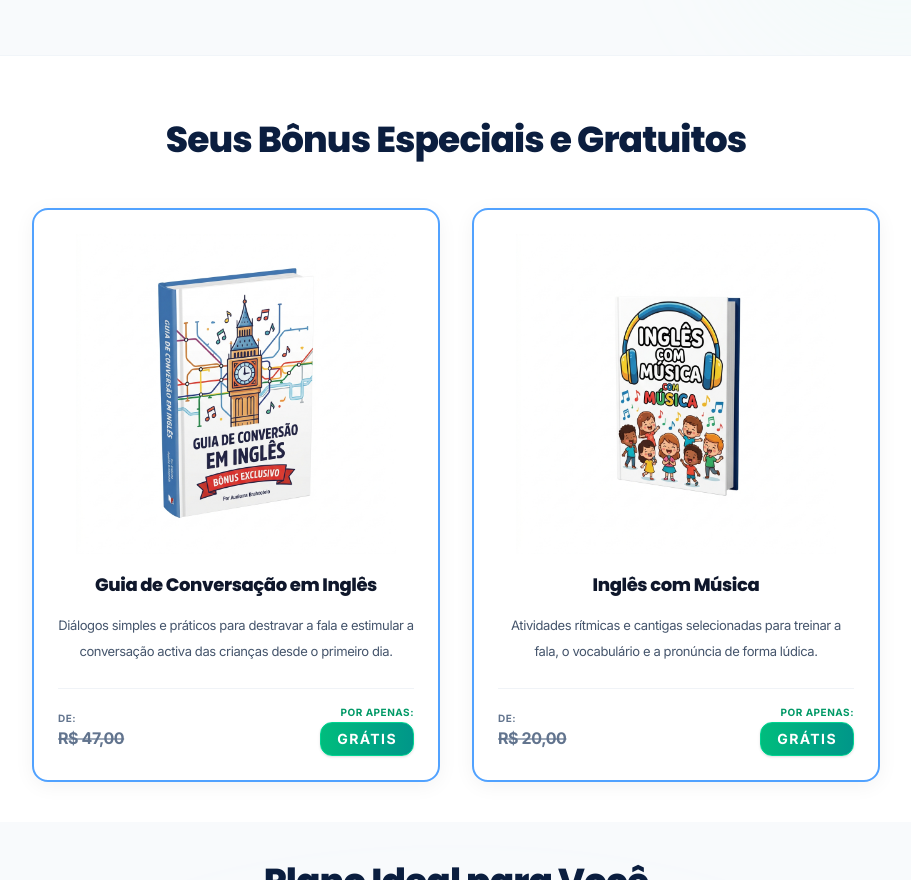
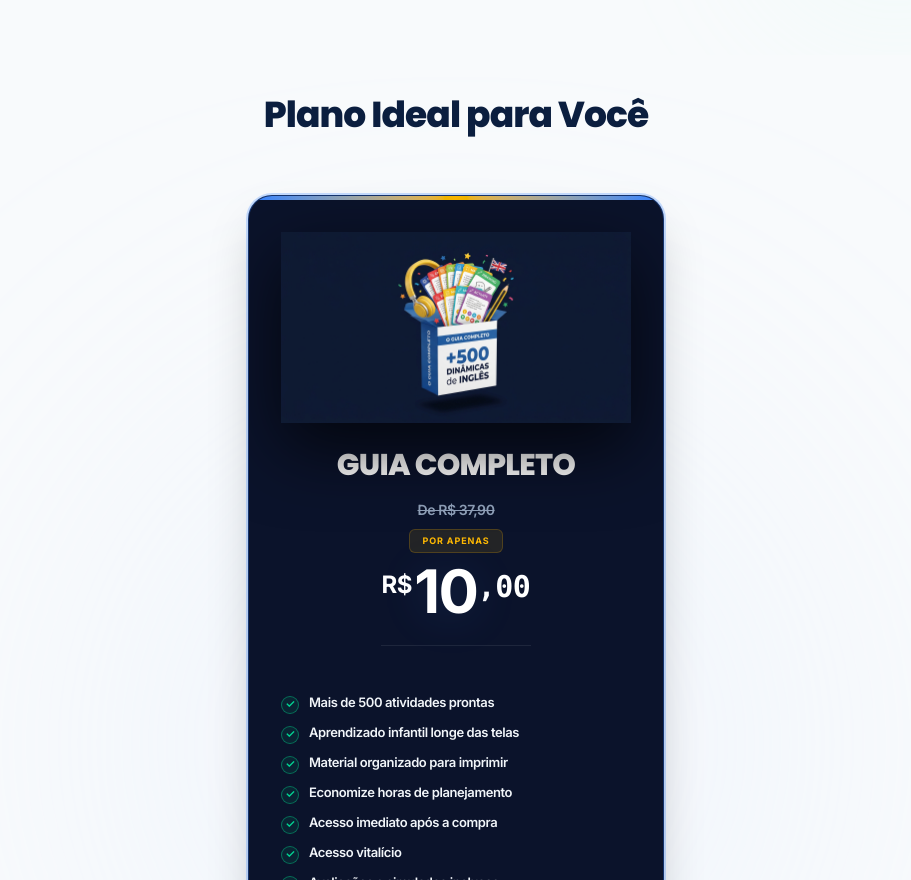
Before and after one commit to tiaraquelsuporte/Tia-Raquel, a React (Vite) app: page / in a window 1280 px wide. Shown: the part 1920-2800 px from the top of the page, without its empty margins (184-1095 px from the left). Built offline with nearby package versions, Linux system fonts and the light colour scheme.

Commit message:
refactor: remove bonuses section from landing page

```diff
--- a/src/App.tsx
+++ b/src/App.tsx
@@ -16,7 +16,6 @@ import {
 import { headlines, subheadlines, ctas } from './data';
 import VideoPlayer from './components/VideoPlayer';
 import WhatYouReceive from './components/WhatYouReceive';
-import Bonuses from './components/Bonuses';
 import Offer from './components/Offer';
 import Reviews from './components/Reviews';
 import FAQ from './components/FAQ';
@@ -231,9 +230,6 @@ export default function App() {
         setCheckoutStep(1);
         setIsCheckoutOpen(true);
       }} />
-
-      {/* 3. Bônus Exclusivos (Clean e Organizado) */}
-      <Bonuses />
 
       {/* 4. Oferta (Promocional R$ 10,00) */}
       <Offer onCtaClick={(plan) => {
--- a/src/components/Bonuses.tsx
+++ /dev/null
@@ -1,114 +0,0 @@
-import { motion } from 'motion/react';
-import { MessageSquare, Music, Gift } from 'lucide-react';
-import imgGuiaConversao from '../assets/images/guia_conversao_isolated_1782655177846.jpg';
-import imgInglesComMusica from '../assets/images/ingles_musica_isolated_1782655192837.jpg';
-
-export default function Bonuses() {
-  const bonuses = [
-    {
-      title: "Guia de Conversação em Inglês",
-      value: "R$ 47,00",
-      description: "Diálogos simples e práticos para destravar a fala e estimular a conversação activa das crianças desde o primeiro dia.",
-      icon: MessageSquare,
-      iconColor: "text-emerald-600",
-      iconBg: "bg-emerald-50 border-emerald-100",
-      image: imgGuiaConversao,
-      imgClass: "h-full w-auto object-contain mix-blend-multiply transition-transform duration-300 hover:scale-105",
-    },
-    {
-      title: "Inglês com Música",
-      value: "R$ 20,00",
-      description: "Atividades rítmicas e cantigas selecionadas para treinar a fala, o vocabulário e a pronúncia de forma lúdica.",
-      icon: Music,
-      iconColor: "text-indigo-600",
-      iconBg: "bg-indigo-50 border-indigo-100",
-      image: imgInglesComMusica,
-      imgClass: "h-full w-auto object-contain mix-blend-multiply transition-transform duration-300 hover:scale-105",
-    }
-  ];
-
-  return (
-    <section id="bonus" className="pt-16 pb-10 bg-white text-slate-900 relative overflow-hidden border-t border-slate-100">
-      <div className="max-w-4xl mx-auto px-6 relative z-10">
-
-        {/* Section Header */}
-        <div className="text-center mb-10 flex flex-col items-center">
-          <h2 className="text-3xl sm:text-4xl font-extrabold text-[#0B1E3F] font-display tracking-tight mb-2">
-            Seus Bônus Especiais e Gratuitos
-          </h2>
-        </div>
-
-        {/* Bonuses Cards Grid */}
-        <div className="grid grid-cols-1 md:grid-cols-2 gap-8 max-w-4xl mx-auto">
-          {bonuses.map((bonus, index) => {
-            const IconComponent = bonus.icon;
-            return (
-              <motion.div
-                key={bonus.title}
-                className="p-6 bg-white border-2 border-blue-400 rounded-2xl shadow-[0_4px_20px_rgba(0,0,0,0.05)] hover:shadow-[0_12px_30px_rgba(0,0,0,0.08)] hover:scale-[1.01] hover:border-blue-500 transition-all duration-300 flex flex-col justify-between"
-                initial={{ opacity: 0, y: 15 }}
-                whileInView={{ opacity: 1, y: 0 }}
-                viewport={{ once: true }}
-                transition={{ delay: index * 0.05, duration: 0.3 }}
-              >
-                <div>
-                  {bonus.image ? (
-                    <div className="flex items-center justify-center mb-5 h-72 sm:h-80 w-full mx-auto">
-                      <img
-                        src={bonus.image}
-                        alt={bonus.title}
-                        className={bonus.imgClass}
-                        referrerPolicy="no-referrer"
-                        loading="lazy"
-                        decoding="async"
-                      />
-                    </div>
-                  ) : (
-                    <div className="flex justify-center mb-5">
-                      <div className={`w-12 h-12 rounded-full flex items-center justify-center border ${bonus.iconBg}`}>
-                        <IconComponent className={`w-6 h-6 ${bonus.iconColor}`} />
-                      </div>
-                    </div>
-                  )}
-
-                  <div className="text-center">
-                    <h3 className="text-slate-900 font-extrabold text-lg leading-tight mb-2 font-display">
-                      {bonus.title}
-                    </h3>
-
-                    <p className="text-slate-600 text-xs sm:text-[13px] leading-loose mt-4">
-                      {bonus.description}
-                    </p>
-                  </div>
-                </div>
-
-                <div className="mt-6 pt-4 border-t border-slate-200/50 flex items-center justify-between">
-                  <div className="flex flex-col items-start">
-                    <span className="text-[10px] text-slate-500 uppercase font-bold tracking-wider">
-                      De:
-                    </span>
-                    <span className="text-base text-slate-500 font-extrabold line-through decoration-slate-500/60 decoration-2">
-                      {bonus.value}
-                    </span>
-                  </div>
-
-                  <div className="flex flex-col items-end">
-                    <span className="text-[10px] text-emerald-600 font-bold uppercase tracking-wider mb-0.5">
-                      Por Apenas:
-                    </span>
-                    <span className="text-sm font-black text-white bg-gradient-to-r from-emerald-500 to-teal-600 px-4 py-1.5 rounded-xl shadow-sm border border-emerald-400 uppercase tracking-widest text-center">
-                      GRÁTIS
-                    </span>
-                  </div>
-                </div>
-              </motion.div>
-            );
-          })}
-        </div>
-
-
-
-      </div>
-    </section>
-  );
-}
```
